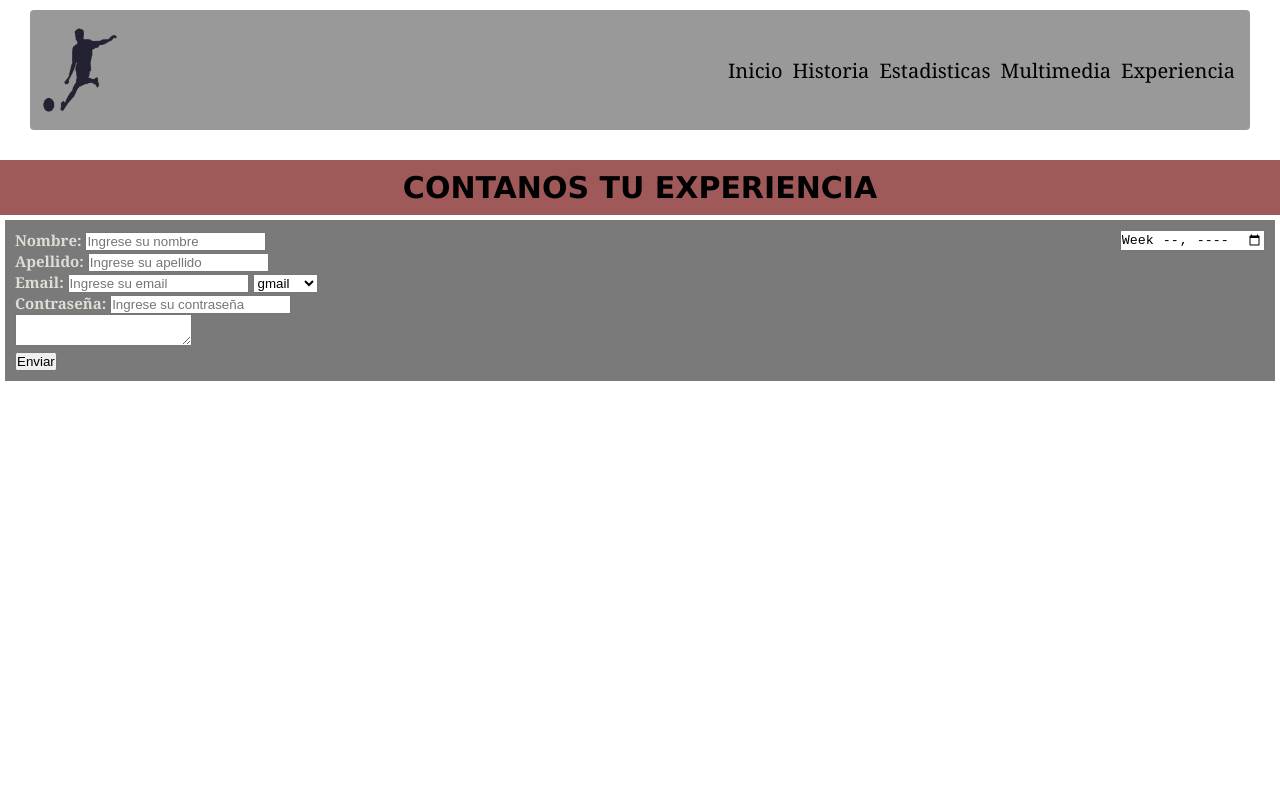
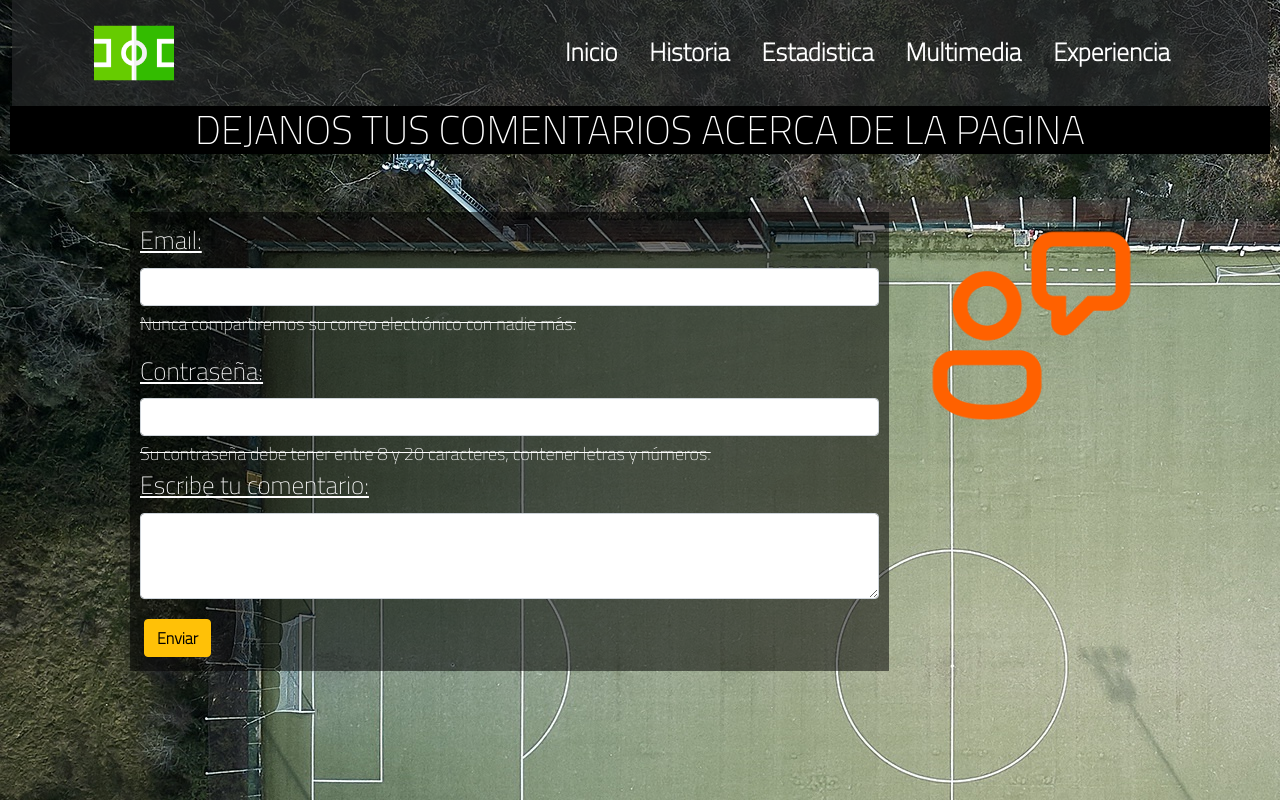
Before and after one commit to nicobenedet/CopadelMundo, a plain HTML site: page Paginas/Experiencia.html in a window 1280 px wide. Drawn offline with nearby package versions, Linux system fonts and the light colour scheme.

Commit message:
Agregando Experiencia

```diff
--- a/Paginas/Experiencia.html
+++ b/Paginas/Experiencia.html
@@ -1,61 +1,74 @@
-<!DOCTYPE html>
-<html>
-    <head>
-    <title class="title">Copa del Mundo</title>
+<!doctype html>
+<html lang="en">
+<head>
+    <meta charset="utf-8">
+    <meta name="viewport" content="width=device-width, initial-scale=1">
+    <link href="https://cdn.jsdelivr.net/npm/bootstrap@5.1.3/dist/css/bootstrap.min.css" rel="stylesheet" integrity="sha384-1BmE4kWBq78iYhFldvKuhfTAU6auU8tT94WrHftjDbrCEXSU1oBoqyl2QvZ6jIW3" crossorigin="anonymous">
     <link rel="stylesheet" href="../style.css">
+    <link rel="preconnect" href="https://fonts.googleapis.com">
+    <link rel="preconnect" href="https://fonts.gstatic.com" crossorigin>
+    <link href="https://fonts.googleapis.com/css2?family=Titillium+Web:wght@200&display=swap" rel="stylesheet">
     <link rel="stylesheet" href="https://cdnjs.cloudflare.com/ajax/libs/animate.css/4.1.1/animate.min.css"/>
-    </head>
+    <link rel="icon" href="../Logo/3099038.png">
+    <title>Copa del Mundo</title>
+</head>
+<header>
+    <div class="container-fluid m-0">
+        <div class="row">
+            <div class="col-md-12">
+                <nav class="navbar  navbar-light nav-letter" style="background-color: #262729ad;">
+                    <div class="container">
+                    <a class="navbar-brand" href="../index.html">
+                    <img class="animate__animated animate__rollIn animate__delay-1s" src="../Logo/817460.png" alt="Logotype" width="80" height="80" >
+                    </a>
+                    <ul class="nav justify-content-end">
+                        <li><a class="nav-link active letter" href="../index.html">Inicio</a></li>
+                        <li><a class="nav-link letter" href="./Historia.html">Historia</a></li>
+                        <li><a class="nav-link letter" href="./Estadisticas.html">Estadistica</a></li>
+                        <li><a class="nav-link letter" href="./Multimedia.html">Multimedia</a></li>
+                        <li><a class="nav-link letter" href="#">Experiencia</a></li>
+                    </ul>
+                    </div>
+                </nav>
+            </div>
+        </div>
+    </div>
+</header>
+<body background="../img/Wallpaper.jpg">
 
-    <body background="../img/monumental.jpg">
-        <div class="new">
-            <header class="head1">
-                <img class="animate__animated animate__pulse" src="../Logo/foot.ong.png" alt="logoweb" width="80px" height="100px">
+        <div>
+             <h1 class="h1h">DEJANOS TUS COMENTARIOS ACERCA DE LA PAGINA</h1>
+        </div>
 
-                <nav>
-                    <ul>
-                    <li><a href="../index.html">Inicio</a></li>
-                    <li><a href="Historia.html">Historia</a></li>
-                    <li><a href="Estadisticas.html">Estadisticas</a></li>
-                    <li><a href="Multimedia.html">Multimedia</a></li>
-                    <li><a href="">Experiencia</a></li>
-                    </ul>
-                </nav>
-            </header>
+        <div class="container fluid">
+        <div class="container m-0 p-5">
+        <div class="row">
+            <div class="col-md-9">
+                <form>
+                    <div class="mb-3">
+                      <label for="exampleInputEmail1" class="form-label Exp">Email:</label>
+                      <input type="email" class="form-control" id="exampleInputEmail1" aria-describedby="emailHelp">
+                      <div id="emailHelp" class="form-text Expe">Nunca compartiremos su correo electrónico con nadie más.</div>
+                    </div>
+                    <label for="inputPassword5" class="form-label Exp">Contraseña:</label>
+                    <input type="password" id="inputPassword5" class="form-control" aria-describedby="passwordHelpBlock">
+                    <div id="passwordHelpBlock" class="form-text Expe">
+                        Su contraseña debe tener entre 8 y 20 caracteres, contener letras y números.
+                    </div>
+                    <div class="mb-3">
+                        <label for="exampleFormControlTextarea1" class="form-label Exp">Escribe tu comentario:</label>
+                        <textarea class="form-control" id="exampleFormControlTextarea1" rows="3"></textarea>
+                      </div>
+                      <button type="submit" class="btn btn-warning buttonindex m-1">Enviar</button>
+                  </form>
+            </div>
+            <div class="col-md-3">
+                <img src="../img/icone-de-commentaires-orange.png" alt="Icono Charlando" class="img-fluid">
+            </div>
+
         </div>
-        <h1 class="h1H">CONTANOS TU EXPERIENCIA</h1>
+    </div>
+</div>
 
-        <form class="label">
-
-        <input class="week" type="week">
-
-        <label  for="nombrex">Nombre:</label>
-        <input type="text" id="nombrex" placeholder="Ingrese su nombre">
-        <br>
-
-        <label  for="apellidox">Apellido:</label>
-        <input type="text" id="apellidox" placeholder="Ingrese su apellido">
-        <br>
-
-        <label for="emailx">Email:</label>
-        <input type="email" id="emailx" placeholder="Ingrese su email">
-        <select>
-            <option>gmail</option>
-            <option>outlook</option>
-            <option>hotmail</option>
-        </select>
-        <br>
-
-        <label for="contraseñax">Contraseña:</label>
-        <input type="password" id="contraseñax" placeholder="Ingrese su contraseña">
-        <br>
-
-        <textarea></textarea>
-
-        <br>
-
-        <input type="submit" value="Enviar">
-
-
-    </form>
-    </body>
-</html>
+<script src="https://cdn.jsdelivr.net/npm/bootstrap@5.1.3/dist/js/bootstrap.bundle.min.js" integrity="sha384-ka7Sk0Gln4gmtz2MlQnikT1wXgYsOg+OMhuP+IlRH9sENBO0LRn5q+8nbTov4+1p" crossorigin="anonymous"></script>
+</body>
--- a/style.css
+++ b/style.css
@@ -474,3 +474,20 @@ video{
     font-size: 30px;
     text-align: center;
 }
+
+.buttonexp{
+    color: black;
+    font-weight: bold;
+    font-size: 20px;
+}
+.Exp{
+
+    color: white;
+    font-size: 25px;
+    text-decoration:underline;
+}
+.Expe{
+    color: white;
+    font-size: 18px;
+    text-decoration: line-through;
+}
```
Also changed, not shown: img/FondoEx.jpg (added), img/Wallpaper.jpg (added), img/charla.png (added), img/icone-de-commentaires-orange.png (added).
